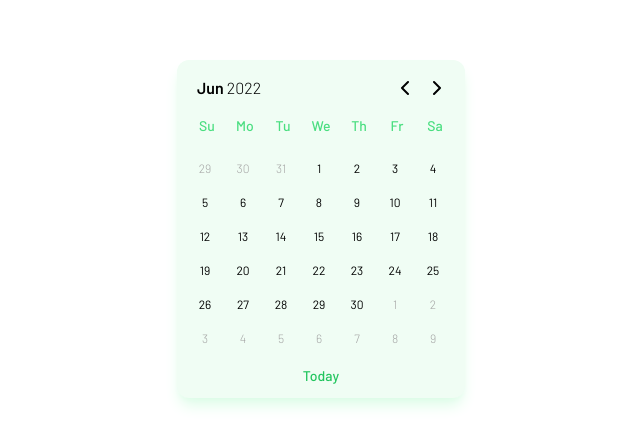
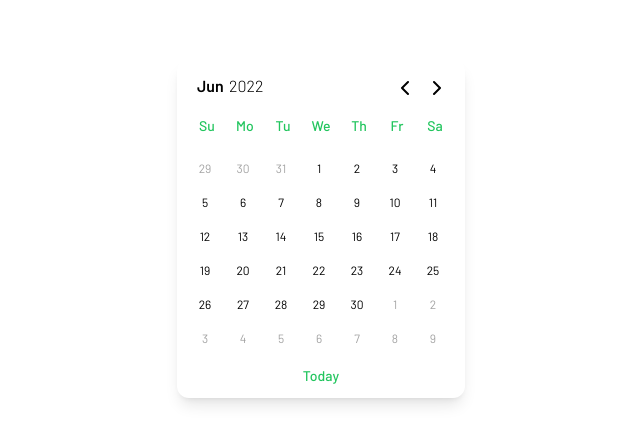
Before and after one commit to omidkazemi1/React-Date-Picker-Calendar, a React (Create React App) app: page / in a window 1280 px wide. Shown: the part 171-618 px from the top of the page, without its empty margins (319-959 px from the left). Built offline with nearby package versions, Linux system fonts and the light colour scheme.

Commit message:
dark mode and header animations

```diff
--- a/src/App.js
+++ b/src/App.js
@@ -2,7 +2,7 @@ import DatePicker from "./components/DatePicker";
 
 function App() {
     return (
-        <div className="grid place-items-center h-screen font-barlow">
+        <div className="grid place-items-center h-screen font-barlow dark:bg-slate-800">
             <DatePicker />
         </div>
     );
--- a/src/components/Day.jsx
+++ b/src/components/DatePicker/Day.jsx
@@ -6,7 +6,7 @@ const Day = ({ day, currentDate, pickedDate, onPickDate }) => {
         day.getTime() === pickedDate?.getTime()
     ) {
         return (
-            <div className="grid place-items-center text-center text-xs bg-green-200 w-8 h-8 text-green-500 rounded-full shadow-green-300 shadow-lg font-light">
+            <div className="grid place-items-center text-center text-xs bg-green-200 w-8 h-8 text-green-500 rounded-full shadow-green-300 shadow-lg dark:bg-cyan-800 dark:text-cyan-300 dark:shadow-cyan-700">
                 {day.getDate()}
             </div>
         );
@@ -15,20 +15,20 @@ const Day = ({ day, currentDate, pickedDate, onPickDate }) => {
         day.getTime() !== pickedDate?.getTime()
     ) {
         return (
-            <div className="grid place-items-center text-center text-xs w-8 h-8 text-neutral-400 font-light">
+            <div className="grid place-items-center text-center text-xs w-8 h-8 text-neutral-400 dark:text-cyan-700">
                 {day.getDate()}
             </div>
         );
     } else if (day.getTime() === pickedDate?.getTime()) {
         return (
-            <button className="text-center text-xs font-semibold bg-green-500 text-green-100 rounded-full w-8 h-8 shadow-green-300 shadow-lg transition-all duration-100">
+            <button className="text-center text-xs font-bold bg-green-500 text-green-100 rounded-full w-8 h-8 shadow-green-300 shadow-lg transition-all duration-200 dark:bg-cyan-500 dark:shadow-cyan-700 dark:text-cyan-900">
                 {day.getDate()}
             </button>
         );
     } else {
         return (
             <button
-                className="text-center text-xs w-8 h-8 hover:bg-green-200 transition-all duration-100 rounded-full"
+                className="text-center text-xs w-8 h-8 hover:bg-green-200 transition-all duration-200 rounded-full dark:text-cyan-50 dark:hover:bg-cyan-700"
                 onClick={() => onPickDate(day)}>
                 {day.getDate()}
             </button>
--- /dev/null
+++ b/src/components/DatePicker/Header.jsx
@@ -0,0 +1,69 @@
+import { AnimatePresence, motion } from "framer-motion";
+import React from "react";
+import { ReactComponent as LeftArrow } from "./../../assets/icons/arrow-left.svg";
+import { ReactComponent as RightArrow } from "./../../assets/icons/arrow-right.svg";
+
+const months = [
+    "Jan",
+    "Feb",
+    "Mar",
+    "Apr",
+    "May",
+    "Jun",
+    "Jul",
+    "Aug",
+    "Sep",
+    "Oct",
+    "Nov",
+    "Dec",
+];
+
+const variants = {
+    enter: { opacity: 0, y: -10, rotateX: "150deg" },
+    center: { opacity: 1, y: 0, rotateX: 0 },
+    exit: { opacity: 0, y: -10, rotateX: "-150deg" },
+};
+
+const Header = ({ currentDate, onNextMonth, onPrevMonth }) => {
+    return (
+        <div className="flex justify-between items-center">
+            <div className="px-2 relative h-7">
+                <AnimatePresence initial={false}>
+                    <motion.span
+                        key={currentDate.getMonth()}
+                        variants={variants}
+                        initial="enter"
+                        animate="center"
+                        exit="exit"
+                        className="font-semibold absolute dark:text-cyan-50">
+                        {months[currentDate.getMonth()]}
+                    </motion.span>
+                    <motion.span
+                        key={currentDate.getFullYear()}
+                        variants={variants}
+                        initial="enter"
+                        animate="center"
+                        exit="exit"
+                        transition={{ delay: 0.1 }}
+                        className="font-light absolute left-10 top-0 dark:text-cyan-50">
+                        {currentDate.getFullYear()}
+                    </motion.span>
+                </AnimatePresence>
+            </div>
+
+            <div className="flex">
+                <button className="grid place-items-center w-8 h-8 hover:bg-green-200 transition-all duration-300 rounded-full dark:text-cyan-50 dark:hover:bg-cyan-700">
+                    <LeftArrow onClick={onPrevMonth} />
+                </button>
+
+                <button
+                    className="grid place-items-center w-8 h-8 hover:bg-green-200 transition-all duration-300 rounded-full dark:text-cyan-50 dark:hover:bg-cyan-700"
+                    onClick={onNextMonth}>
+                    <RightArrow />
+                </button>
+            </div>
+        </div>
+    );
+};
+
+export default Header;
--- a/src/components/MonthDays.jsx
+++ b/src/components/DatePicker/MonthDays.jsx
@@ -2,7 +2,7 @@ import React, { useCallback, useMemo } from "react";
 import Day from "./Day";
 import { AnimatePresence, motion } from "framer-motion";
 import useMeasure from "react-use-measure";
-import usePrevious from "../hooks/usePrevious";
+import usePrevious from "../../hooks/usePrevious";
 
 const variants = {
     enter: ({ direction, width }) => ({
@@ -13,12 +13,11 @@ const variants = {
     exit: ({ direction, width }) => ({
         x: direction * -width * 1.1,
         opacity: 0,
-        scale: 0.9,
     }),
 };
 
 const MonthDays = ({ currentDate, pickedDate, pickDateHandler }) => {
-    const [ref, { height, width }] = useMeasure();
+    const [ref, { width }] = useMeasure();
     const prev = usePrevious(currentDate.getTime());
     const direction = currentDate > prev ? 1 : -1;
 
@@ -56,7 +55,7 @@ const MonthDays = ({ currentDate, pickedDate, pickDateHandler }) => {
     const monthDays = useMemo(() => getMonthDays(), [getMonthDays]);
 
     return (
-        <div className="relative" style={{ height: height ? height : 202 }}>
+        <div className="relative" style={{ height: 202 }}>
             <AnimatePresence initial={false} custom={{ direction, width }}>
                 <motion.div
                     key={currentDate.getTime()}
--- a/src/components/WeekDays.jsx
+++ b/src/components/DatePicker/WeekDays.jsx
@@ -8,7 +8,7 @@ const WeekDays = () => {
             {Days.map(day => (
                 <div
                     key={day}
-                    className="text-center font-medium text-green-400 text-sm w-9 h-9">
+                    className="text-center font-medium text-green-500 text-sm dark:text-cyan-600 w-9 h-9">
                     {day}
                 </div>
             ))}
--- a/src/components/DatePicker.jsx
+++ b/src/components/DatePicker/index.jsx
@@ -46,7 +46,7 @@ const DatePicker = () => {
     };
 
     return (
-        <div className="overflow-hidden p-3 rounded-xl shadow-lg shadow-green-100 bg-green-50">
+        <div className="overflow-hidden p-3 rounded-xl shadow-lg dark:bg-slate-700 ">
             <Header
                 currentDate={currentDate}
                 onNextMonth={nextMonthHanlder}
@@ -60,7 +60,7 @@ const DatePicker = () => {
             />
             <div className="flex justify-center items-center mt-3">
                 <button
-                    className="text-green-500 font-medium text-sm"
+                    className="text-green-500 dark:text-cyan-500 font-medium text-sm"
                     onClick={todayHandler}>
                     Today
                 </button>
--- a/src/components/Header.jsx
+++ /dev/null
@@ -1,46 +0,0 @@
-import React from "react";
-import { ReactComponent as LeftArrow } from "./../assets/icons/arrow-left.svg";
-import { ReactComponent as RightArrow } from "./../assets/icons/arrow-right.svg";
-
-const months = [
-    "Jan",
-    "Feb",
-    "Mar",
-    "Apr",
-    "May",
-    "Jun",
-    "Jul",
-    "Aug",
-    "Sep",
-    "Oct",
-    "Nov",
-    "Dec",
-];
-
-const Header = ({ currentDate, onNextMonth, onPrevMonth }) => {
-    return (
-        <div className="flex justify-between items-center">
-            <div className="px-2">
-                <span className="font-semibold">
-                    {months[currentDate.getMonth()]}
-                </span>
-                &nbsp;
-                <span className="font-light">{currentDate.getFullYear()}</span>
-            </div>
-
-            <div className="flex">
-                <button className="grid place-items-center w-8 h-8 hover:bg-green-200 transition-all duration-300 rounded-full">
-                    <LeftArrow onClick={onPrevMonth} />
-                </button>
-
-                <button
-                    className="grid place-items-center w-8 h-8 hover:bg-green-200 transition-all duration-300 rounded-full"
-                    onClick={onNextMonth}>
-                    <RightArrow />
-                </button>
-            </div>
-        </div>
-    );
-};
-
-export default Header;
--- /dev/null
+++ b/src/components/Input/index.js
@@ -0,0 +1,7 @@
+import React from "react";
+
+const index = () => {
+    return <div>index</div>;
+};
+
+export default index;
--- a/tailwind.config.js
+++ b/tailwind.config.js
@@ -1,5 +1,6 @@
 /** @type {import('tailwindcss').Config} */
 module.exports = {
+    darkMode: "media",
     content: ["./src/**/*.{js,jsx,ts,tsx}"],
     theme: {
         extend: {
```
